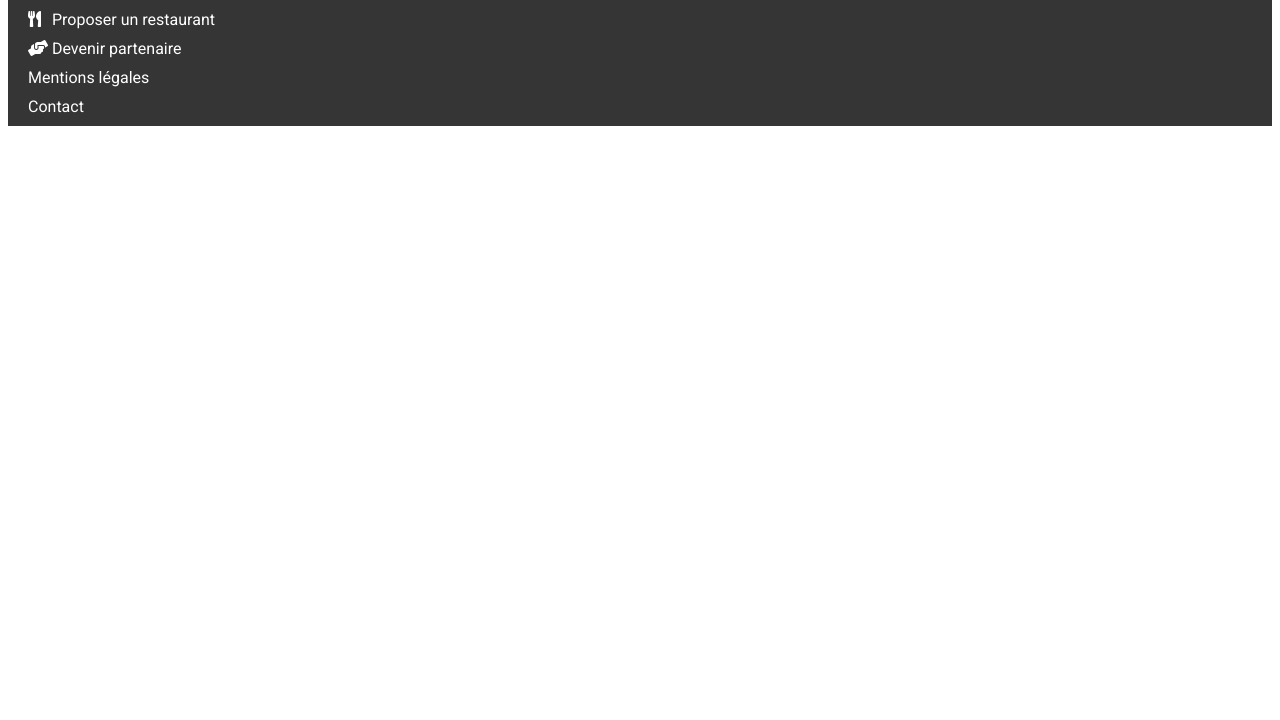
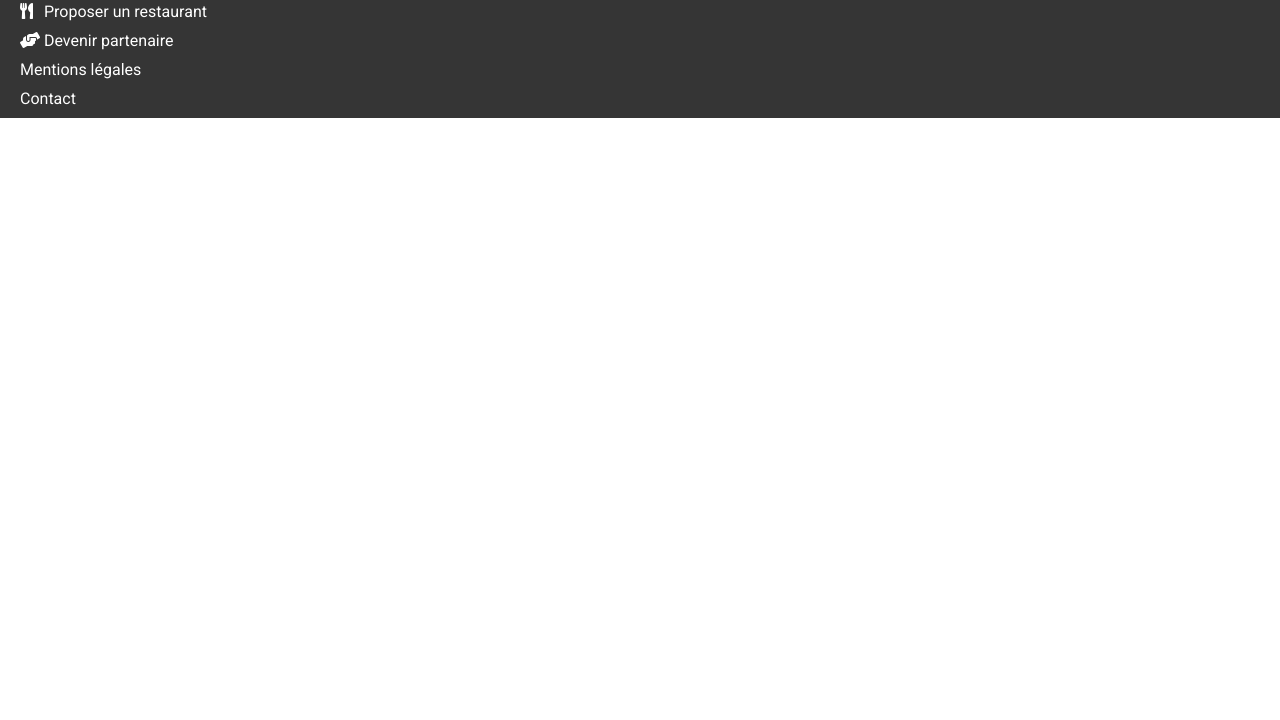
Before and after one commit to Celinep-dev/Oh_My_Food, a website: page index.html in a window 1280 px wide. Shown: the part 80-800 px from the top of the page. Drawn offline with Linux system fonts and the light colour scheme; a web font is replaced by a local one.

Commit message:
add normalize

```diff
--- /dev/null
+++ b/sass/layout/_normalize.scss
@@ -0,0 +1,4 @@
+body{
+    padding:0;
+    margin:0;
+}
--- a/sass/main.scss
+++ b/sass/main.scss
@@ -1,3 +1,5 @@
 @import "utils/variables";
 
+@import "layout/normalize";
+
 @import "layout/footer";
```
Also changed, not shown: css/style.css, 1 other file.
